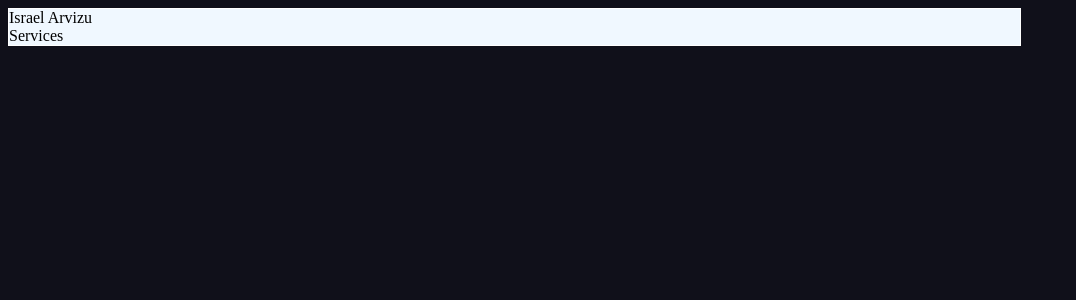
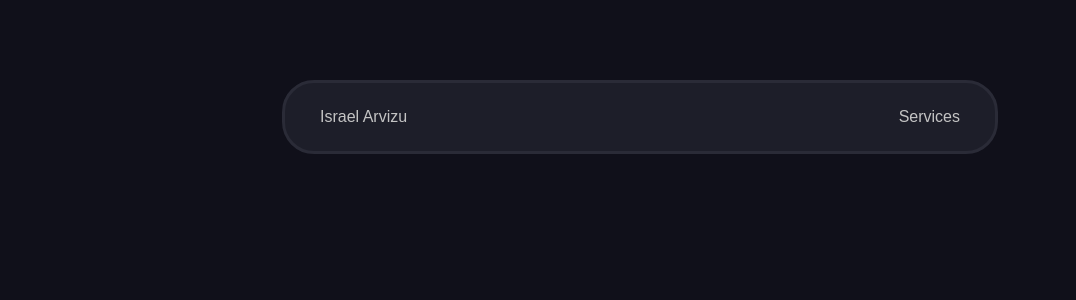
Before and after one commit to israel-arvizu/web-services-app, a Next.js app: page / in a window 1280 px wide. Shown: the top 300 px of the page, without its empty margins (0-1076 px from the left). Built offline with nearby package versions, Linux system fonts and the light colour scheme.

Commit message:
testing new fonts

```diff
--- a/components/NavBar/NavBar.module.css
+++ b/components/NavBar/NavBar.module.css
@@ -1,5 +1,18 @@
-.nav{
-    width: 80%;
-    border: 1px solid white;
-    background-color: aliceblue;
+.nav_bar{
+    position: fixed;
+    top: 5rem;
+    width: 50%;
+    border: 0.2rem solid rgb(42, 43, 55);
+    background-color: #1d1e29;
+    max-width: 826px;
+    display: flex;
+    flex-direction: row;
+    justify-content: space-between;
+    padding: 25px 35px;
+    border-radius: 2rem;
 }
+
+.nav_bar > div > a{
+    color: var(--text-gray);
+    text-decoration: none ;
+}
--- a/components/NavBar/NavBar.tsx
+++ b/components/NavBar/NavBar.tsx
@@ -2,8 +2,8 @@ import classes from "./NavBar.module.css";
 
 export default function NavBar(){
     return(
-        <div className={classes.nav}>
-            <div><a>Israel Arvizu</a></div>
+        <div className={classes.nav_bar}>
+            <div><a href="#">Israel Arvizu</a></div>
             <div><a>Services</a></div>
         </div>
     )
--- a/pages/_app.tsx
+++ b/pages/_app.tsx
@@ -1,4 +1,5 @@
 import '../styles/globals.css'
+import "../styles/splashPage.css"
 import type { AppProps } from 'next/app'
 
 export default function App({ Component, pageProps }: AppProps) {
--- a/pages/index.tsx
+++ b/pages/index.tsx
@@ -2,9 +2,11 @@ import NavBar from "../components/NavBar/NavBar"
 
 export default function SplashPage(){
     return(
-    <div>
-        <div className="nav-bar-wrapper">
-            <NavBar />
-        </div>
-    </div>)
+        <>
+            <div>
+                <div className="nav-bar-wrapper">
+                    <NavBar />
+                </div>
+            </div>
+        </>)
 }
--- a/styles/globals.css
+++ b/styles/globals.css
@@ -1,8 +1,9 @@
 :root {
-
+    --text-gray: #C4C4C4;
 }
 
 
 body {
     background-color: #10101a;
+    margin: 0;
 }
--- /dev/null
+++ b/styles/splashPage.css
@@ -0,0 +1,6 @@
+.nav-bar-wrapper{
+    display: flex;
+    justify-content: center;
+    width: 100%;
+    font-family: "Mark Pro", sans-serif;
+}
```
Also changed, not shown: pages/_documents.tsx (added, +16 -0 lines).
